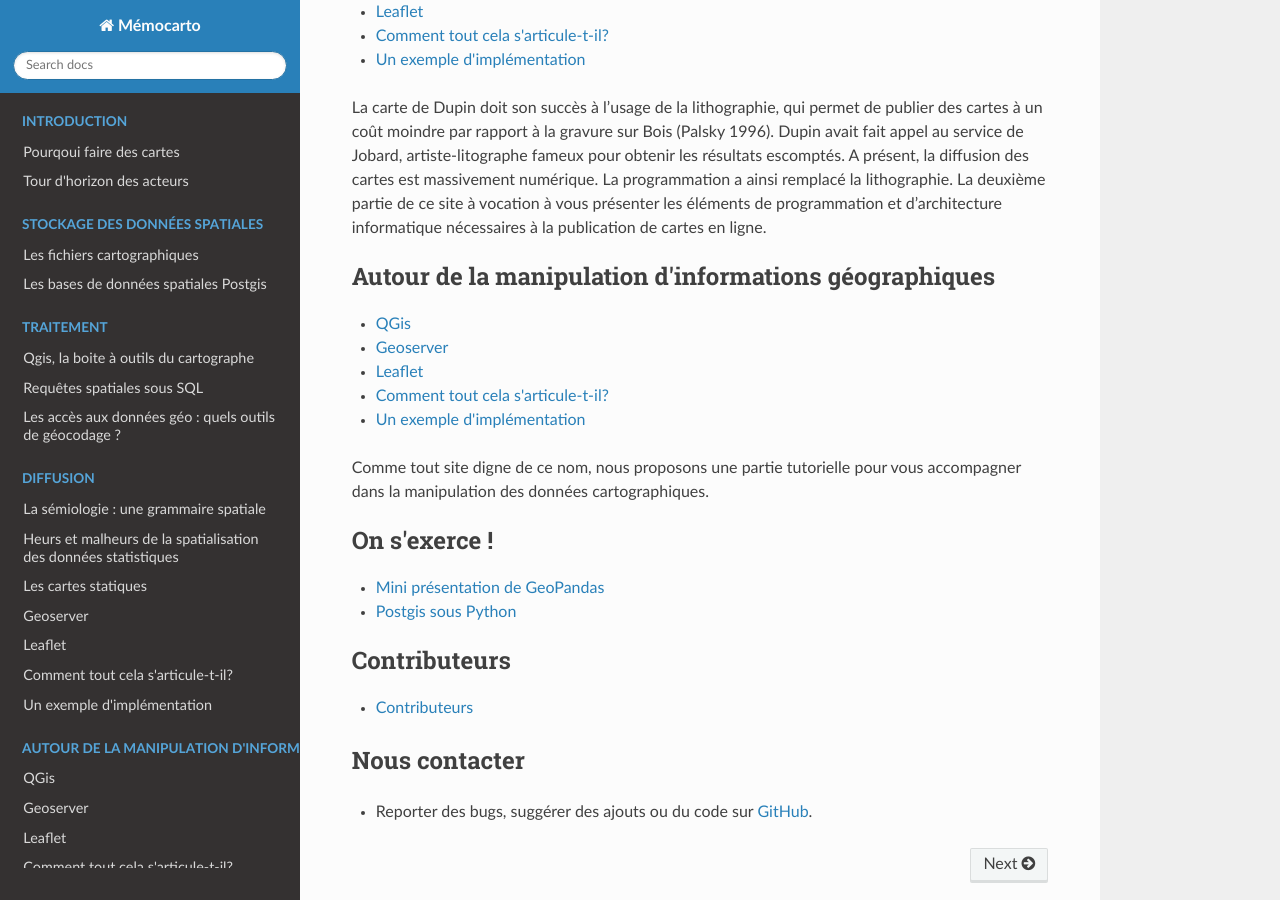
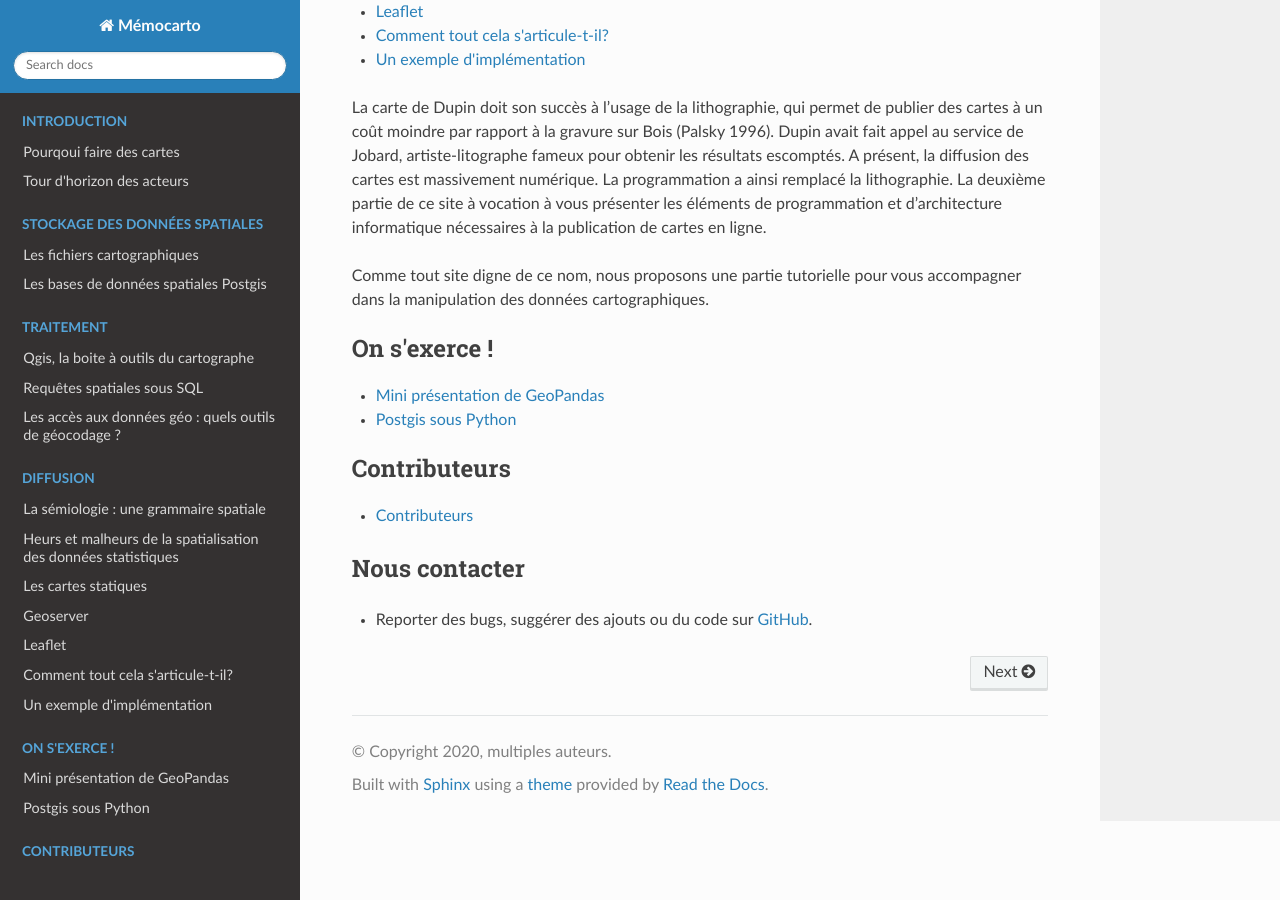
Before and after one commit to JulieDjidji/memocarto, a Sphinx documentation site: the page built from doc/source/index.rst, in a window 1280 px wide and 900 px high, scrolled down 2205 px. Built offline with Sphinx 7.4.7 and the Read the Docs theme 2.0.0, drawn with Linux system fonts in a browser that asks for light colours; pages that are not in the unit, such as notebooks, are missing from menus.

Commit message:
Update index.rst

```diff
--- a/doc/source/index.rst
+++ b/doc/source/index.rst
@@ -77,18 +77,6 @@ Ces deux points à l'interface de la géographie, de la sémiologie, de la stati
 La carte de Dupin doit son succès à l'usage de la lithographie, qui permet de publier des cartes à un coût moindre  par rapport à la gravure sur Bois (Palsky 1996). Dupin avait fait appel au service de Jobard, artiste-litographe fameux pour obtenir les résultats escomptés. A présent, la diffusion des cartes est massivement numérique. La programmation a ainsi remplacé la lithographie. La deuxième partie de ce site à vocation à vous présenter les éléments de programmation et d'architecture informatique nécessaires à la publication de cartes en ligne.
 
 
-.. toctree::
-  :maxdepth: 1
-  :caption:  Autour de la manipulation d'informations géographiques
-
-
-  QGis <qgis>
-
-  Geoserver <geoserver>
-  Leaflet <leaflet>
-  Comment tout cela s'articule-t-il? <articulation>
-  Un exemple d'implémentation <implementation>
-
 
 
 
```
